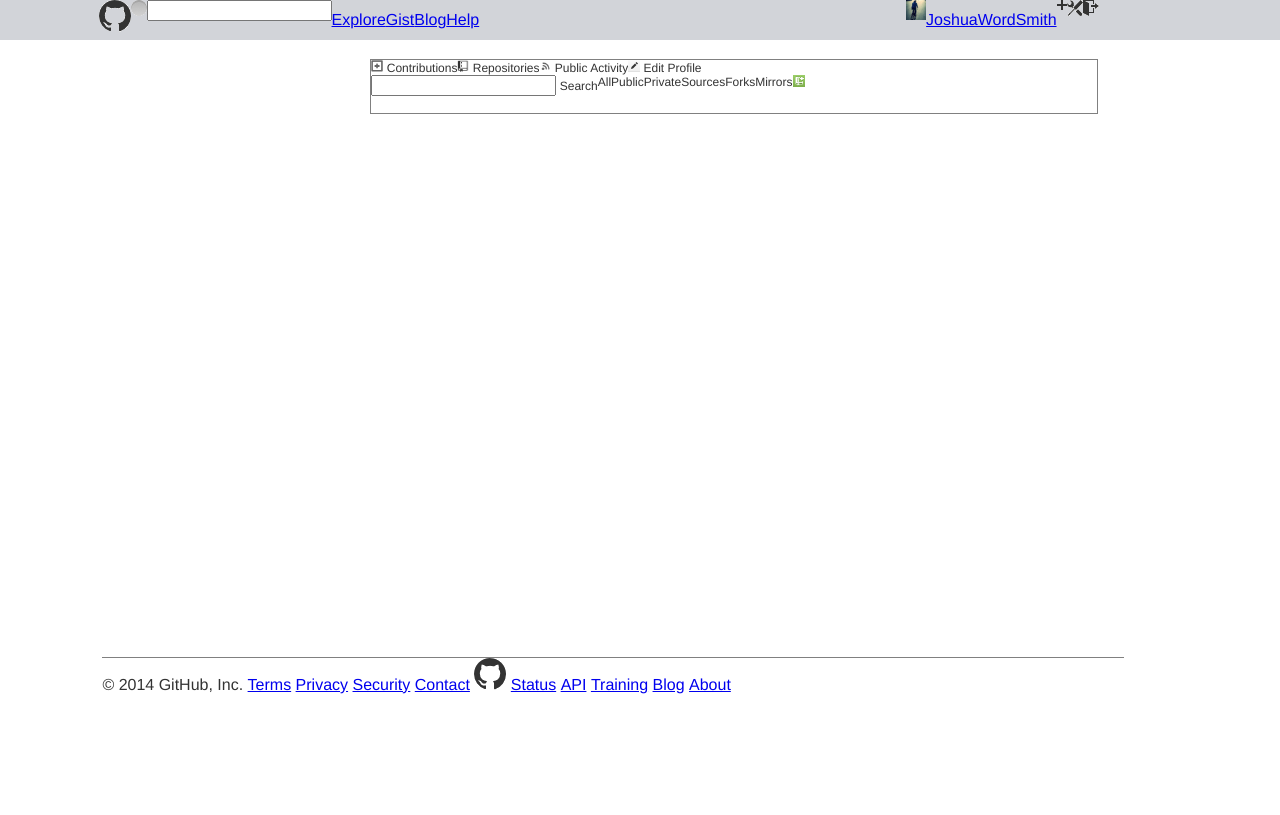
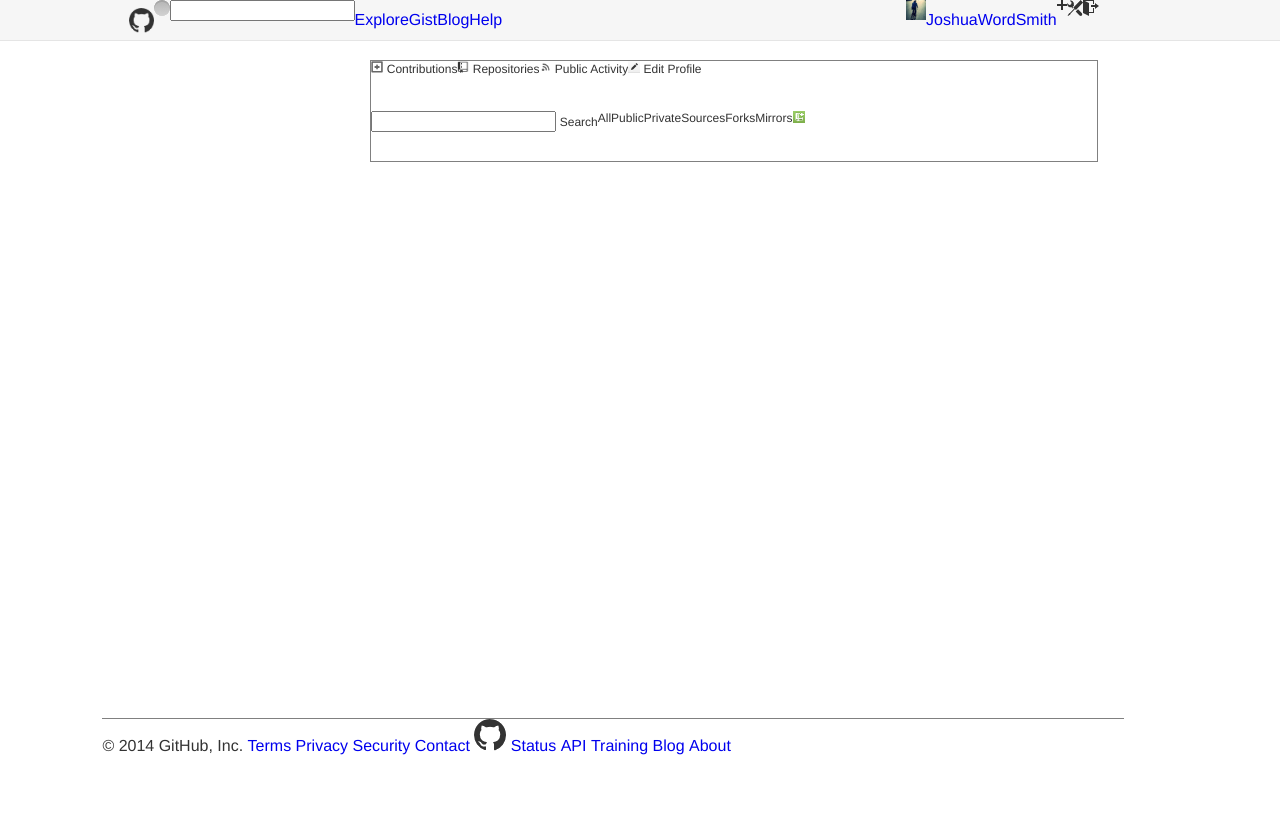
Before and after one commit to JocelynWordSmith/github-remake, a website: page app/index.html in a window 1280 px wide. Shown: the top 815 px of the page. Drawn offline with nearby package versions, Linux system fonts and the light colour scheme; files that its build step writes are made by us from their sources; no server answers.

Commit message:
alignment changes

```diff
--- a/app/index.html
+++ b/app/index.html
@@ -25,7 +25,7 @@
 <!-- the menu bar at the top of the page. Contains icon, notifications, search bar that expands when selected, explore link,  gist link, blog link, help link, profile link with icon, new, settings, and logout -->
 <div class="menu-boundry">
 <div class="menu">
-    <a href="https://www.github.com"><img src="images/octocat-icon-big.png"></a>
+    <a href="https://www.github.com"><img src="images/octocat-icon-big.png" class="git-home"></a>
     <div class="notify">
         <a href="https://github.com/notifications"><img src="images/dot.png"></a>
     </div>
@@ -190,7 +190,7 @@
 
         <div class="entry-left">
         <div>
-        <img src="images/book-icon-big.png">
+        <img src="images/repository-icon.png">
         </div>
             <a href="https://github.com/<%=full_name%>">
                <h2><%=name%></h2>
--- a/app/styles/main.scss
+++ b/app/styles/main.scss
@@ -8,6 +8,7 @@
 }
 *{
     margin: 0;
+    text-decoration: none;
 }
 
 
@@ -40,9 +41,10 @@
 /*top menu bar*/
 .menu-boundry {
     width: 110%;
-    background-color: #D2D4D9;
+    background-color: #f6f6f6;
     height: 40px;
     margin-bottom: 19px;
+    border-bottom: solid 1px #e5e5e5;
 
 }
 .menu {
@@ -65,6 +67,12 @@
     float: right;
 }
 
+.git-home {
+    height: 25px;
+    width: 25px;
+    margin-top: 8px;
+    margin-left: 30px;
+}
 
 .propic {
     height: 20px;
@@ -117,22 +125,28 @@
     float:left;
     width: 726px;
     /*background-color: #D2D4D9;*/
-    height: 53px;
+    height: 100px;
     border: solid 1px gray;
     font-size: 12px;
 }
 /*top half of tabs.*/
-.tabs-top div {
+.tabs-top  {
+    float: left;
+    height: 50px;
+
+    div {
         float: left;
     }
-.tabs-top img {
+    img {
         height: 12px;
         width: 12px;
+    }
 }
 
 /*bottom half of tabs. accurate if repo is selected*/
 .tabs-bottom {
     clear: left;
+    height: 50px;
 }
 .tabs-bottom div {
 
@@ -154,20 +168,27 @@
 .repo-list {
     float: left;
     /*background-color: #D2D4D9;*/
-    min-height: 110px;
     /*border: solid 1px gray;*/
     width: 726px;
 }
 .repo-entry {
+    min-height: 100px;
     clear: both;
     float: left;
     width: 726px;
     border-bottom: solid 1px gray;
+    margin-top: 22px;
+    /*margin-bottom: 10px;*/
 }
 .entry-left {
     float: left;
+
      div {
         float: left;
+     }
+
+     img {
+        opacity: 0.5;
      }
 }
 .entry-right {
@@ -188,6 +209,7 @@
     height: 96px;
     border-top: solid 1px gray;
     margin-left: 8%;
+    margin-top: 60px;
 
         p, a {
             display: inline-block;
```
Lines whose indentation alone changed are shown as unchanged.
